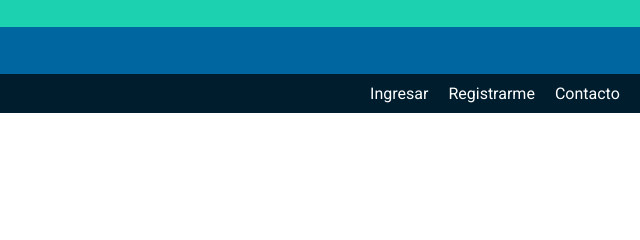
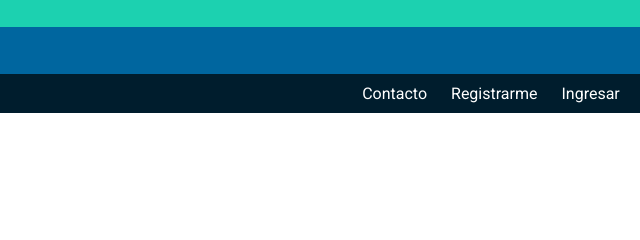
Before and after one commit to oscarpenuela/cards, a plain HTML site: page index.html in a window 1280 px wide. Shown: the top 240 px of the page, 640-1280 px from the left. Drawn offline with Linux system fonts and the light colour scheme.

Commit message:
Se acomoda el menu de navegacion

```diff
--- a/css/styles.css
+++ b/css/styles.css
@@ -42,10 +42,15 @@ nav{
     padding: 0.8%;
 }
 
-nav span{
+nav ul li{
+    display: inline-block;
     padding: 0 10px;
 }
 
+nav ul li a{
+    color: white;
+    text-decoration: none;
+}
 .cards{
     height: 80%;
 }
--- a/index.html
+++ b/index.html
@@ -17,9 +17,11 @@
             <h1>Nombre Tienda</h1>
         </div>
         <nav>
-            <span>Contacto</span>
-            <span>Registrarme</span>
-            <span>Ingresar</span>
+            <ul>
+                <li><a href="#">Contacto</a></li>
+                <li><a href="#">Registrarme</a></li>
+                <li><a href="#">Ingresar</a></li>
+            </ul>
         </nav>
     </header>
     <div class="cards">
```
